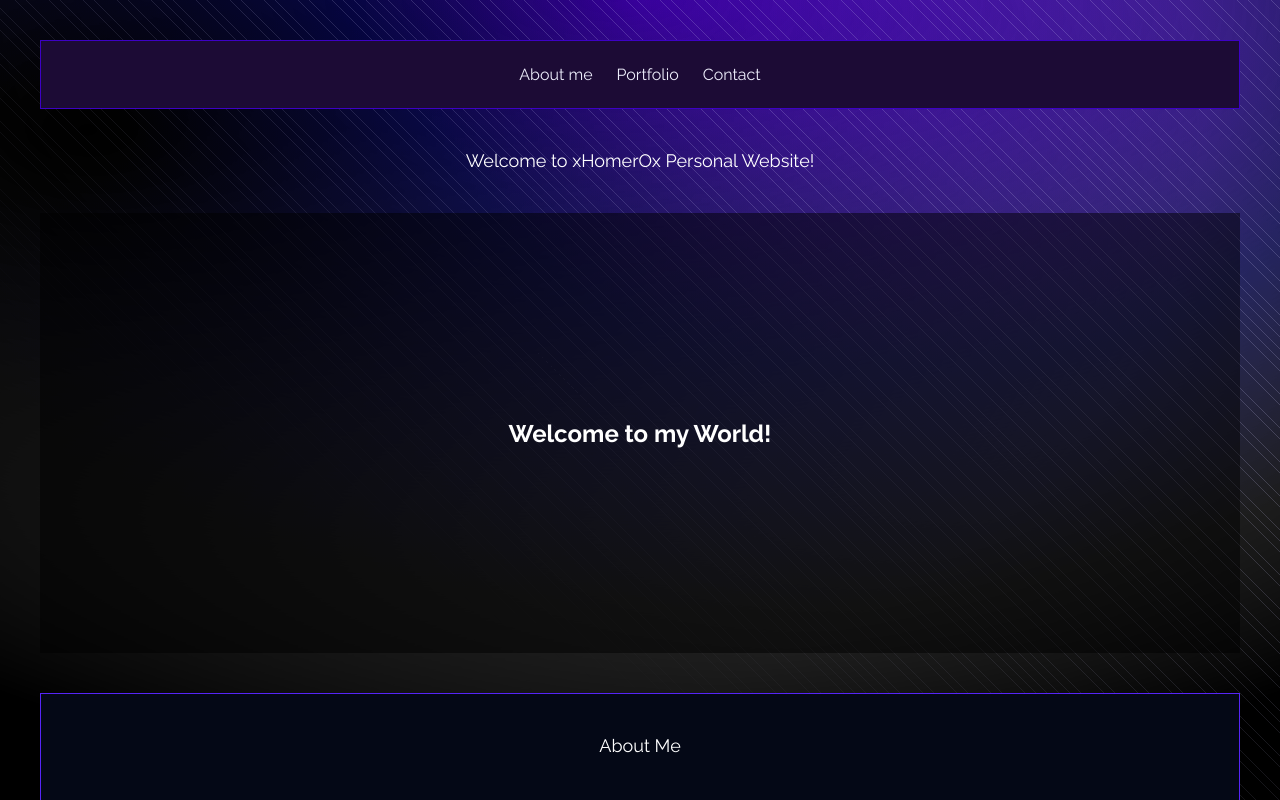
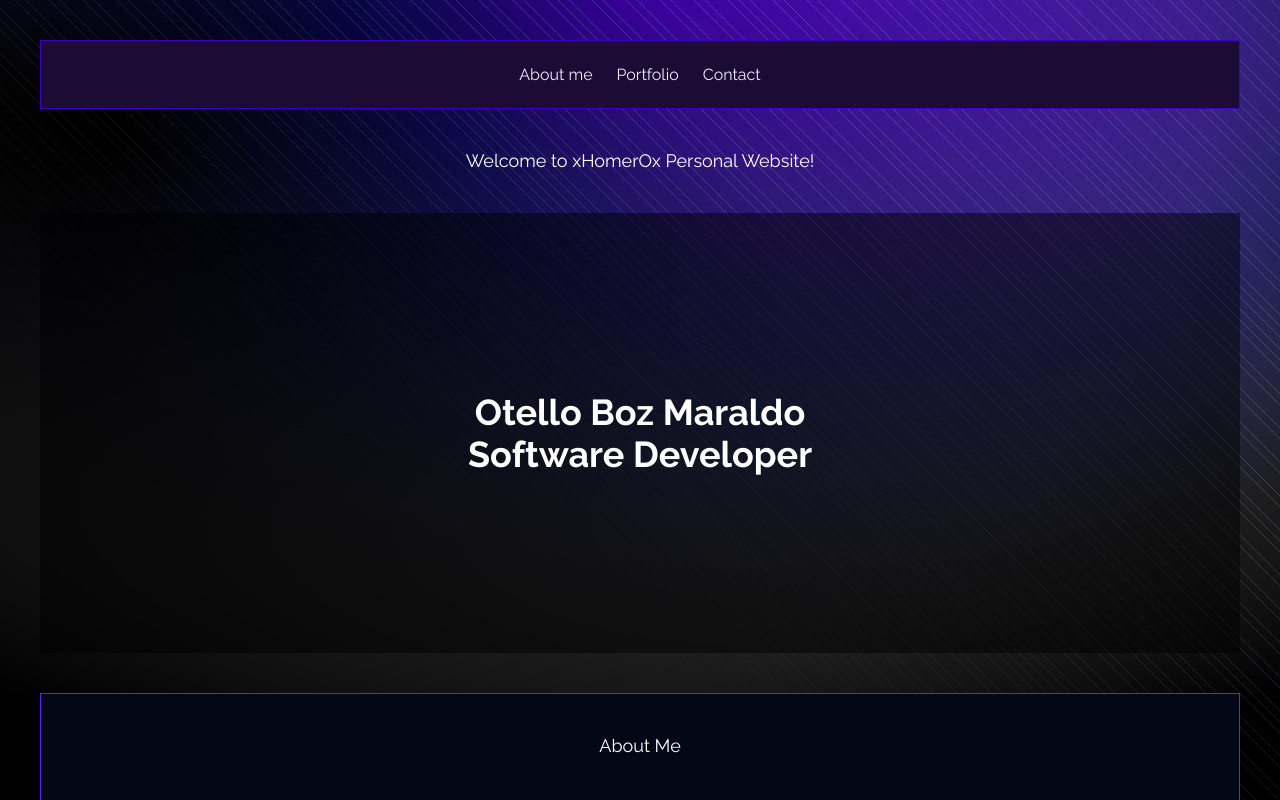
Before and after one commit to xHomerOx/Personal-Website, a Next.js app: page / in a window 1280 px wide. Shown: the top 800 px of the page. Built offline with nearby package versions, Linux system fonts and the light colour scheme.

Commit message:
Carousel

```diff
--- a/src/app/page.tsx
+++ b/src/app/page.tsx
@@ -7,7 +7,7 @@
 import Carousel from '@/components/Carousel';
 
 const DATA = [
-	{ text: 'Welcome to my World!' }
+	{ text: 'Otello Boz Maraldo\nSoftware Developer' }
 ];
 
 export default function Home() {
--- a/src/components/Carousel.tsx
+++ b/src/components/Carousel.tsx
@@ -1,4 +1,4 @@
-'use client'
+'use client';
 
 import React from 'react';
 
@@ -8,18 +8,27 @@
 
 const Carousel: React.FC<CarouselProps> = ({ data }) => {
 
+  const renderTextWithLineBreaks = (text: string) => {
+    return text.split('\n').map((part, index) => (
+      <React.Fragment key={index}>
+        {part}
+        {index < text.split('\n').length - 1 && <br />}
+      </React.Fragment>
+    ));
+  };
+
   return (
     <div style={{ position: 'relative', overflow: 'hidden', backgroundColor: 'rgba(0, 0, 0, 0.5)', padding: '20px' }}>
-      <div style={{ display: 'flex', transition: 'transform 0.5s ease'}}>
+      <div style={{ display: 'flex', transition: 'transform 0.5s ease' }}>
         {data.map((item, index) => (
           <div key={index} style={{ minWidth: '100%', position: 'relative', height: '400px', display: 'flex', justifyContent: 'center', alignItems: 'center' }}>
             <div style={{
               color: 'white',
-              fontSize: '24px',
+              fontSize: '36px',
               fontWeight: 'bold',
               textAlign: 'center'
             }}>
-              {item.text}
+              {renderTextWithLineBreaks(item.text)}
             </div>
           </div>
         ))}
```
